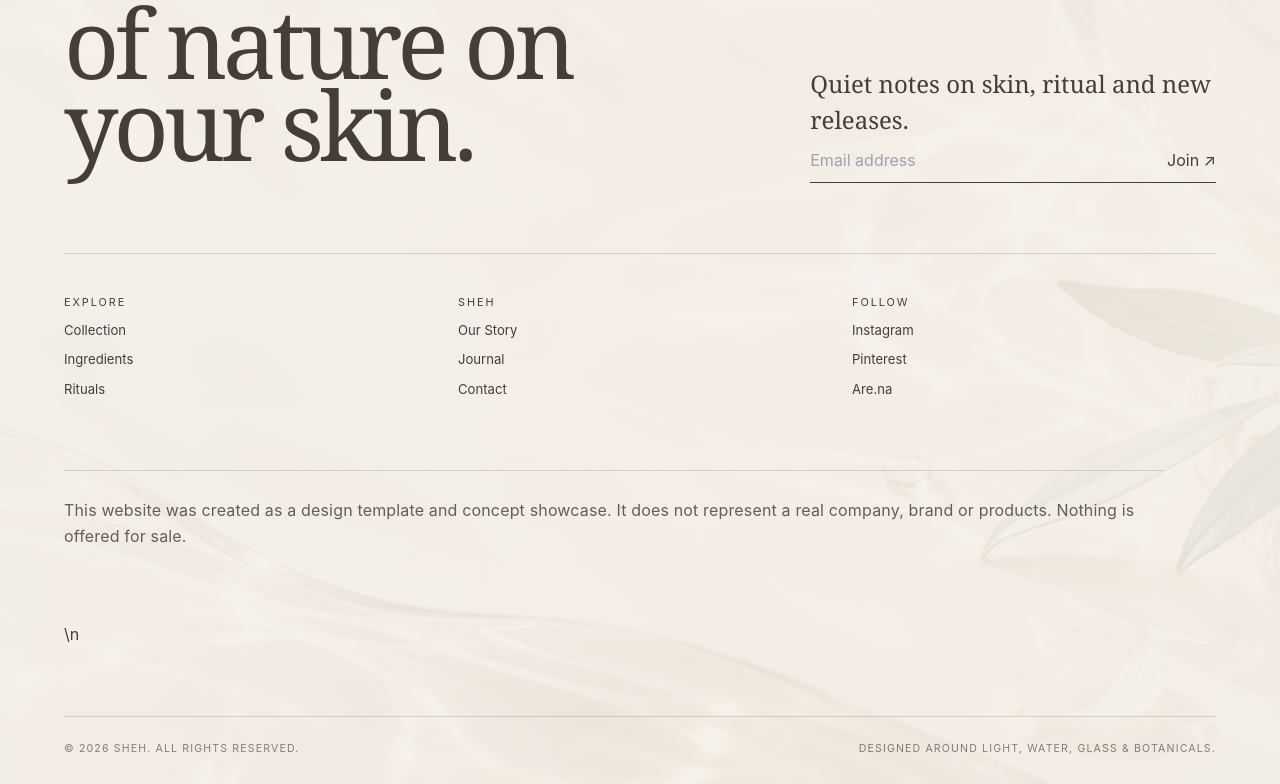
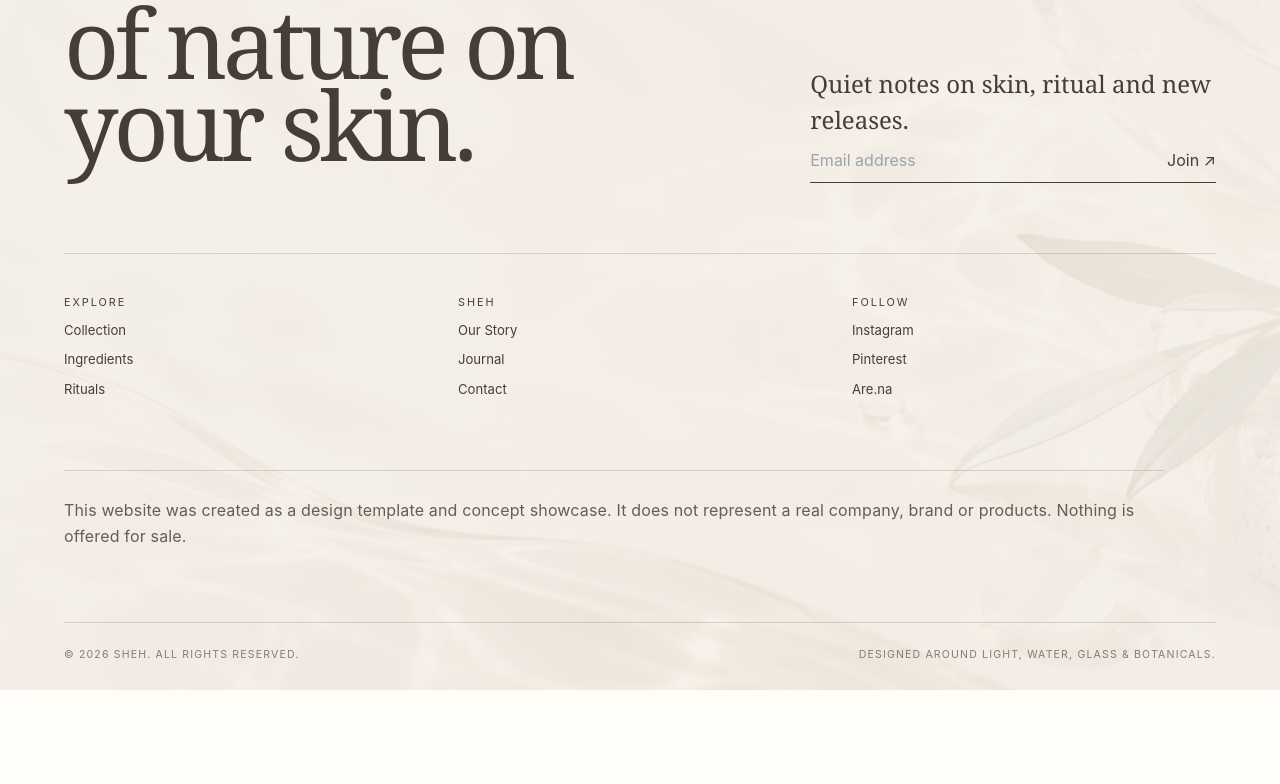
Before and after one commit to qabil05/sheh-skincare-project, a Next.js app in the folder client/: page / in a window 1280 px wide. Shown: the part 8212-8996 px from the top of the page. After the commit the page ends 8902 px from the top, so only its background shows below. Built offline with nearby package versions, Linux system fonts and the light colour scheme.

Commit message:
Remove visible newline text from footer

```diff
--- a/client/src/components/Footer.js
+++ b/client/src/components/Footer.js
@@ -5,21 +5,34 @@ import NewsletterForm from './NewsletterForm';
 export default function Footer() {
   return (
     <footer className="site-footer">
-      <div className="footer-art" aria-hidden="true"><Image src="/images/editorial/footer-newsletter.webp" alt="" fill sizes="100vw" className="cover-image" /></div>
+      <div className="footer-art" aria-hidden="true">
+        <Image src="/images/editorial/footer-newsletter.webp" alt="" fill sizes="100vw" className="cover-image" />
+      </div>
+
       <div className="footer-statement">
         <p className="micro">Sheh / Skin & ritual</p>
         <h2>The first touch<br />of nature on your skin.</h2>
       </div>
+
       <div className="footer-newsletter">
         <p>Quiet notes on skin, ritual and new releases.</p>
         <NewsletterForm />
       </div>
+
       <div className="footer-links">
         <div><p className="micro">Explore</p><Link href="/shop">Collection</Link><Link href="/ingredients">Ingredients</Link><Link href="/rituals">Rituals</Link></div>
         <div><p className="micro">Sheh</p><Link href="/about">Our Story</Link><Link href="/journal">Journal</Link><Link href="/contact">Contact</Link></div>
         <div><p className="micro">Follow</p><a href="#">Instagram</a><a href="#">Pinterest</a><a href="#">Are.na</a></div>
       </div>
-      <div className="footer-disclaimer">This website was created as a design template and concept showcase. It does not represent a real company, brand or products. Nothing is offered for sale.</div>\n      <div className="footer-base"><span>© 2026 Sheh. All rights reserved.</span><span>Designed around light, water, glass & botanicals.</span></div>
+
+      <div className="footer-disclaimer">
+        This website was created as a design template and concept showcase. It does not represent a real company, brand or products. Nothing is offered for sale.
+      </div>
+
+      <div className="footer-base">
+        <span>© 2026 Sheh. All rights reserved.</span>
+        <span>Designed around light, water, glass & botanicals.</span>
+      </div>
     </footer>
   );
 }
```
